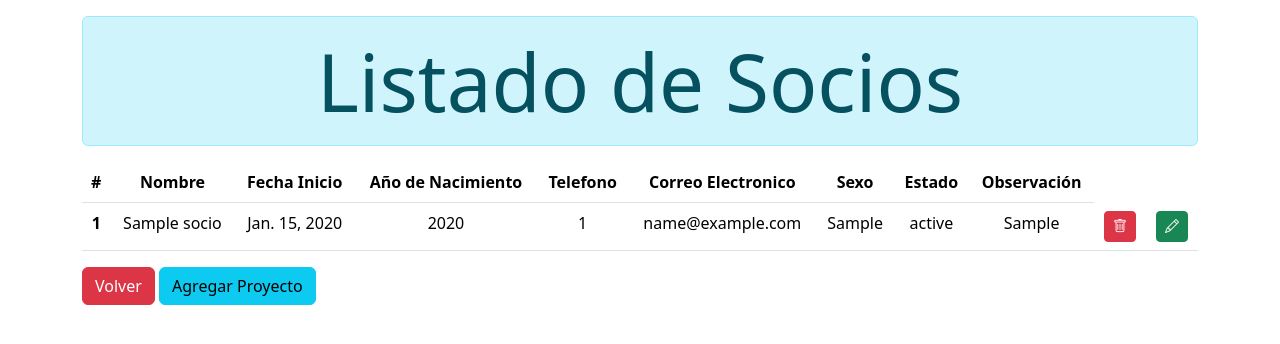
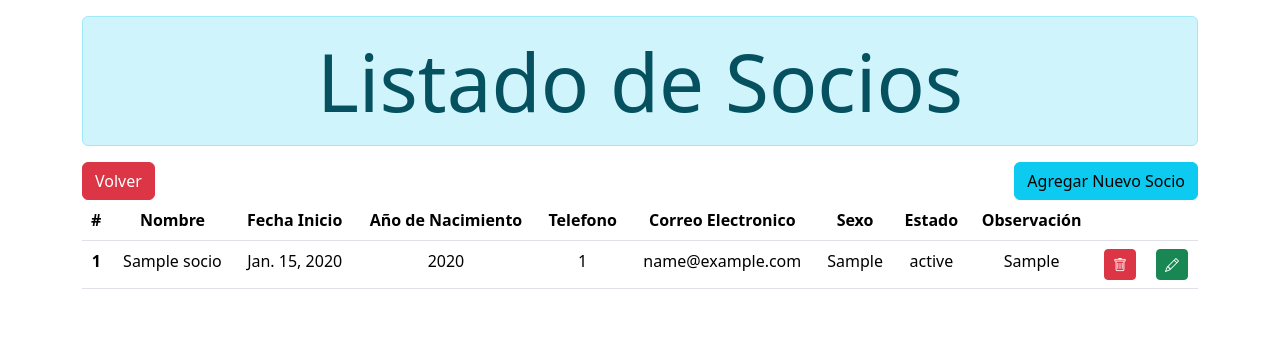
Before and after one commit to Soyeldiego3/Prueba2Backend, a Django app: page /socios/ in a window 1280 px wide. Shown: the top 344 px of the page. Run offline with Django 4.2, Linux system fonts and the light colour scheme; tables that the repository leaves empty hold one stand-in row (values such as "Sample post"); some libraries are stand-ins or nearby versions.

```diff
--- a/Saravia_Diego_IEI171/prueba_App/templates/Index.html
+++ b/Saravia_Diego_IEI171/prueba_App/templates/Index.html
@@ -1,5 +1,5 @@
 <!DOCTYPE html>
-<html lang="en">
+<html lang="es">
 <head>
     <meta charset="UTF-8">
     <meta name="viewport" content="width=device-width, initial-scale=1.0">
@@ -14,7 +14,6 @@
         <div class="card">
             <div class="card-body">
               <h5 class="card-title display-2">Diego Saravia IEI-171</h5>
-              <p class="card-text"></p>
             </div>
           </div>
     </div>
--- a/Saravia_Diego_IEI171/prueba_App/templates/Socios.html
+++ b/Saravia_Diego_IEI171/prueba_App/templates/Socios.html
@@ -1,5 +1,5 @@
 <!DOCTYPE html>
-<html lang="en">
+<html lang="es">
 <head>
     <meta charset="UTF-8">
     <meta name="viewport" content="width=device-width, initial-scale=1.0">
@@ -12,9 +12,13 @@
     <div class="alert alert-info display-1 text-center">
         Listado de Socios
     </div>
+    <div class="d-flex justify-content-between">
+        <a href="/" class="btn btn-danger">Volver</a>
+        <a href="/agregar" class="btn btn-info">Agregar Nuevo Socio</a>
+    </div>
 
     {% if Socio %}
-    <table class="table">
+    <table class="table table-hover overflow-auto">
         <thead>
             <tr class="text-center">
                 <th scope="col">#</th>
@@ -26,6 +30,8 @@
                 <th scope="col">Sexo</th>
                 <th scope="col">Estado</th>
                 <th scope="col">Observación</th>
+                <th></th>
+                <th></th>
             </tr>
         </thead>
         <tbody>
@@ -39,47 +45,19 @@
                 <td>{{per.Socio_Email}}</td>
                 <td>{{per.Socio_Sexo}}</td>
                 <td>{{per.Socio_Estado}}</td>
+
                 {% if per.Socio_Observacion|length > 0 %}
                     <td class="overflow-auto">{{ per.Socio_Observacion }}</td>
                 {% else %}
                     <td class="overflow-auto text-danger">Sin Observaciónes</td>
                 {% endif %}
                 <td>
-                    <a class="btn btn-danger btn-sm" onclick="eliminarSocio()"><i class="bi bi-trash"></i></a>
+                    <a class="btn btn-danger btn-sm" href="/eliminar/{{per.id}}"><i class="bi bi-trash"></i></a>
                 </td>
                 <td>
-                    <a class="btn btn-success btn-sm" onclick="editarSocio()"><i class="bi bi-pencil"></i></a>
+                    <a class="btn btn-success btn-sm" href="/editar/{{per.id}}"><i class="bi bi-pencil"></i></a>
                 </td>
 
-                <script>
-                    function eliminarSocio() {
-                        Swal.fire({
-                            title: '¿Estás seguro?',
-                            text: 'Esta acción no se puede deshacer',
-                            icon: 'warning',
-                            showCancelButton: true,
-                            confirmButtonColor: '#d33',
-                            cancelButtonColor: '#3085d6',
-                            confirmButtonText: 'Sí, eliminar'
-                        }).then((result) => {
-                            if (result.isConfirmed) {
-                                window.location.href = '/eliminar/{{per.id}}';
-                            }
-                        });
-                    }
-
-                    function editarSocio() {
-                        Swal.fire({
-                            title: 'Redirigiendo... a Editar!',
-                            icon: 'info',
-                            timer: 500,
-                            showConfirmButton: false,
-                            willClose: () => {
-                                window.location.href = '/editar/{{per.id}}';
-                            }
-                        });
-                    }
-                </script>
             </tr>
             {% endfor %}
         </tbody>
@@ -89,11 +67,7 @@
         <div class="alert alert-danger">
             No se Encuentran Socios en el SISTEMA!!
         </div>
-
     {% endif %}
-
-    <a href="/" class="btn btn-danger">Volver</a>
-    <a href="/agregar" class="btn btn-info">Agregar Proyecto</a>
 
 </body>
 </html>
--- a/Saravia_Diego_IEI171/prueba_App/views.py
+++ b/Saravia_Diego_IEI171/prueba_App/views.py
@@ -9,8 +9,9 @@ def RenderIndex(request):
     return render(request, 'Index.html')
 
 def ListarSocios(request):
-    Socio = Socios.objects.all()
-    data = {'Socio':Socio}
+    Socio = Socios.objects.all().order_by('-Socio_Fecha_in')[:15]
+
+    data = {'Socio': Socio}
     return render(request, 'Socios.html', data)
 
 def AgregarSocio(request):
```
Also changed, not shown: Saravia_Diego_IEI171/prueba_App/templates/Agregar.html (+7 -2 lines).
